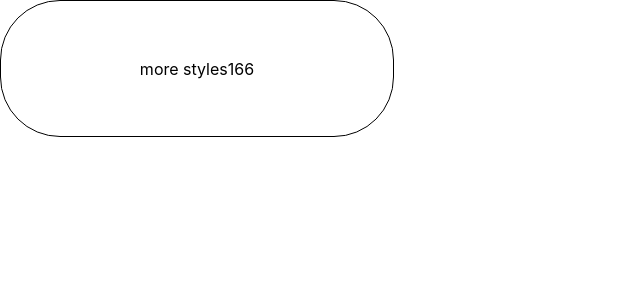
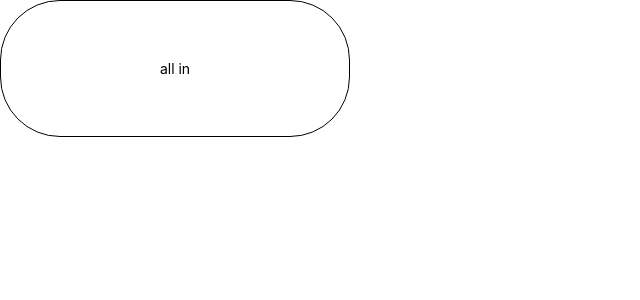
Before and after one commit to asangroulatest/test-app, a React (Create React App) app: page / in a window 1280 px wide. Shown: the top 300 px of the page, without its empty margins (0-640 px from the left). Built offline with nearby package versions, Linux system fonts and the light colour scheme.

Commit message:
simulator 14px

```diff
--- a/package.json
+++ b/package.json
@@ -11,7 +11,8 @@
     "react-dom": "^18.3.1",
     "react-scripts": "5.0.1",
     "styled-components": "^6.1.12",
-    "web-vitals": "^2.1.4"
+    "web-vitals": "^2.1.4",
+    "x-case-insensitive-map": "^10.0.1"
   },
   "scripts": {
     "start": "react-scripts start",
--- a/src/App.js
+++ b/src/App.js
@@ -19,7 +19,8 @@ const Wrapper = styled.div`
   display: flex;
   align-items: center;
   min-height: 95px;
-  width: 344px;
+  width: 300px;
+  max-width: 300px;
   position: relative;
   background: #ffffff;
   padding: 20px 24px;
@@ -27,6 +28,7 @@ const Wrapper = styled.div`
   flex-wrap: nowrap;
   justify-content: space-between;
   cursor: text;
+  font-size: 14px;
 `
 
 const StyledParagraph = styled.p`
@@ -40,15 +42,17 @@ const StyledParagraph = styled.p`
       opacity: 0.6;
     }
   };
-  &:focus {
-        font-size: 16px !important;
+  font-size: 14px;
+  /* &:focus {
+        font-size: 14px !important;
         border: 1px solid green;
-    }
+    } */
 `;
 
 const InputWrapper = styled.div`
   width: 100%;
   align-self: stretch;
+  font-size: 14px;
 `;
 
 const IntialMessageTextWrapper = styled.div`
@@ -72,7 +76,7 @@ function App() {
 
   const callbackRef = useCallback(inputElement => {
     if (inputElement) {
-      inputElement.style.fontSize = '30px';
+      //inputElement.style.fontSize = '30px';
       inputElementRef.current = inputElement;
       inputElement.focus();
     }
@@ -94,7 +98,7 @@ function App() {
 
           placeholder="Write a message.." />
         }</FormWrapper></InputWrapper>}
-        {!showInput && <IntialMessageTextWrapper><p>more styles166</p></IntialMessageTextWrapper>}
+        {!showInput && <IntialMessageTextWrapper><p>all in</p></IntialMessageTextWrapper>}
       </Wrapper>
     </div>
   );
```
Also changed, not shown: 8 other files (tests, documents, lock files or other folders).
